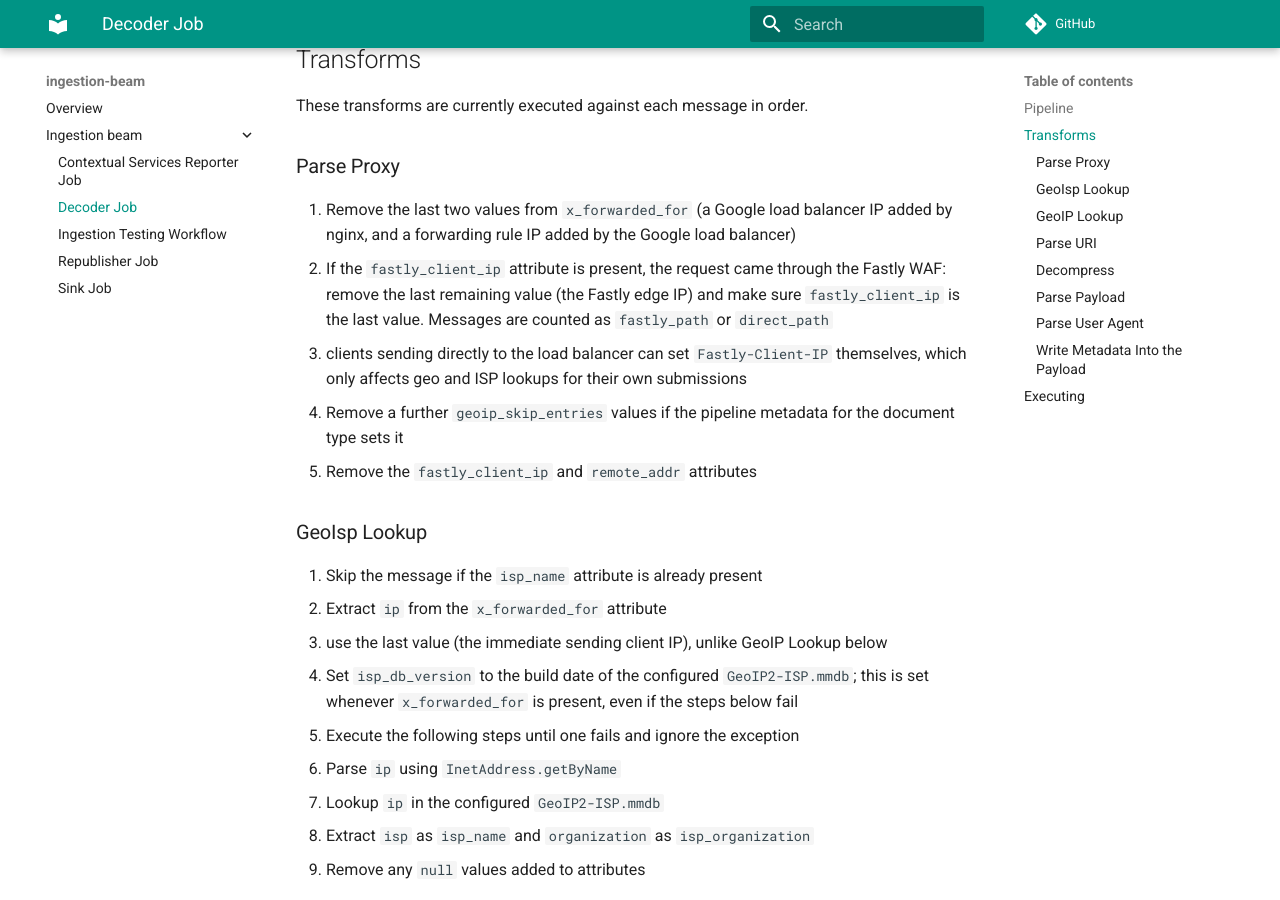
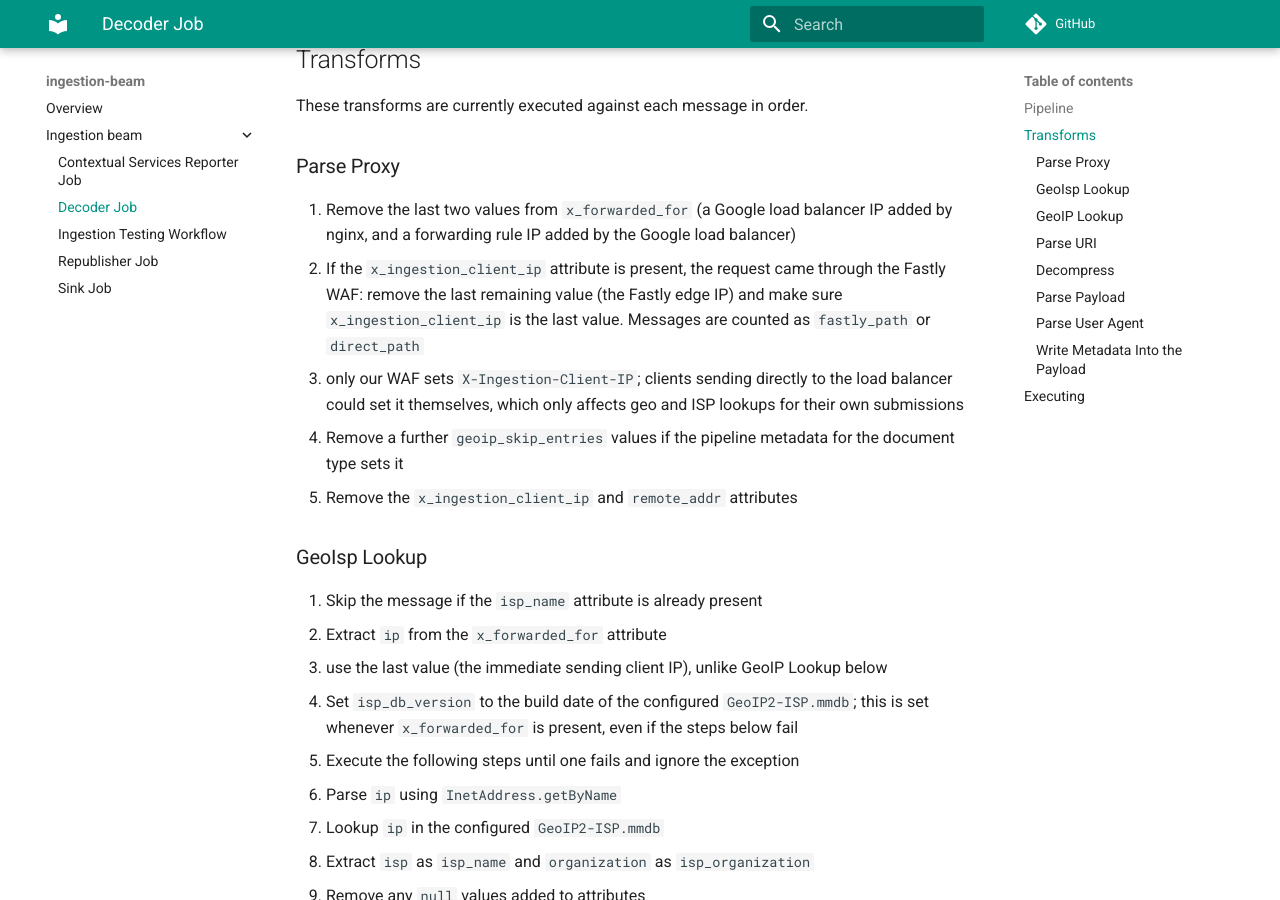
Before and after one commit to mozilla/gcp-ingestion, an MkDocs documentation site: the page built from docs/ingestion-beam/decoder-job.md, in a window 1280 px wide and 900 px high, scrolled down 646 px. Built offline with MkDocs 1.6.1 and Material for MkDocs 9.7.7, drawn with Linux system fonts in a browser that asks for light colours; comment, search, counter and statistics services are not loaded.

Commit message:
name X-Ingestion-Client-IP

```diff
--- a/docs/ingestion-beam/decoder-job.md
+++ b/docs/ingestion-beam/decoder-job.md
@@ -25,14 +25,15 @@ These transforms are currently executed against each message in order.
 
 1. Remove the last two values from `x_forwarded_for` (a Google load balancer IP added by nginx,
    and a forwarding rule IP added by the Google load balancer)
-1. If the `fastly_client_ip` attribute is present, the request came through the Fastly WAF:
-   remove the last remaining value (the Fastly edge IP) and make sure `fastly_client_ip` is the
-   last value. Messages are counted as `fastly_path` or `direct_path`
-   - clients sending directly to the load balancer can set `Fastly-Client-IP` themselves, which
-     only affects geo and ISP lookups for their own submissions
+1. If the `x_ingestion_client_ip` attribute is present, the request came through the Fastly
+   WAF: remove the last remaining value (the Fastly edge IP) and make sure
+   `x_ingestion_client_ip` is the last value. Messages are counted as `fastly_path` or
+   `direct_path`
+   - only our WAF sets `X-Ingestion-Client-IP`; clients sending directly to the load balancer
+     could set it themselves, which only affects geo and ISP lookups for their own submissions
 1. Remove a further `geoip_skip_entries` values if the pipeline metadata for the
    document type sets it
-1. Remove the `fastly_client_ip` and `remote_addr` attributes
+1. Remove the `x_ingestion_client_ip` and `remote_addr` attributes
 
 ### GeoIsp Lookup
 
```
Also changed, not shown: docs/architecture/edge_service_specification.md (+1 -1 lines), docs/ingestion-edge/index.md (+1 -1 lines), 4 other files.
